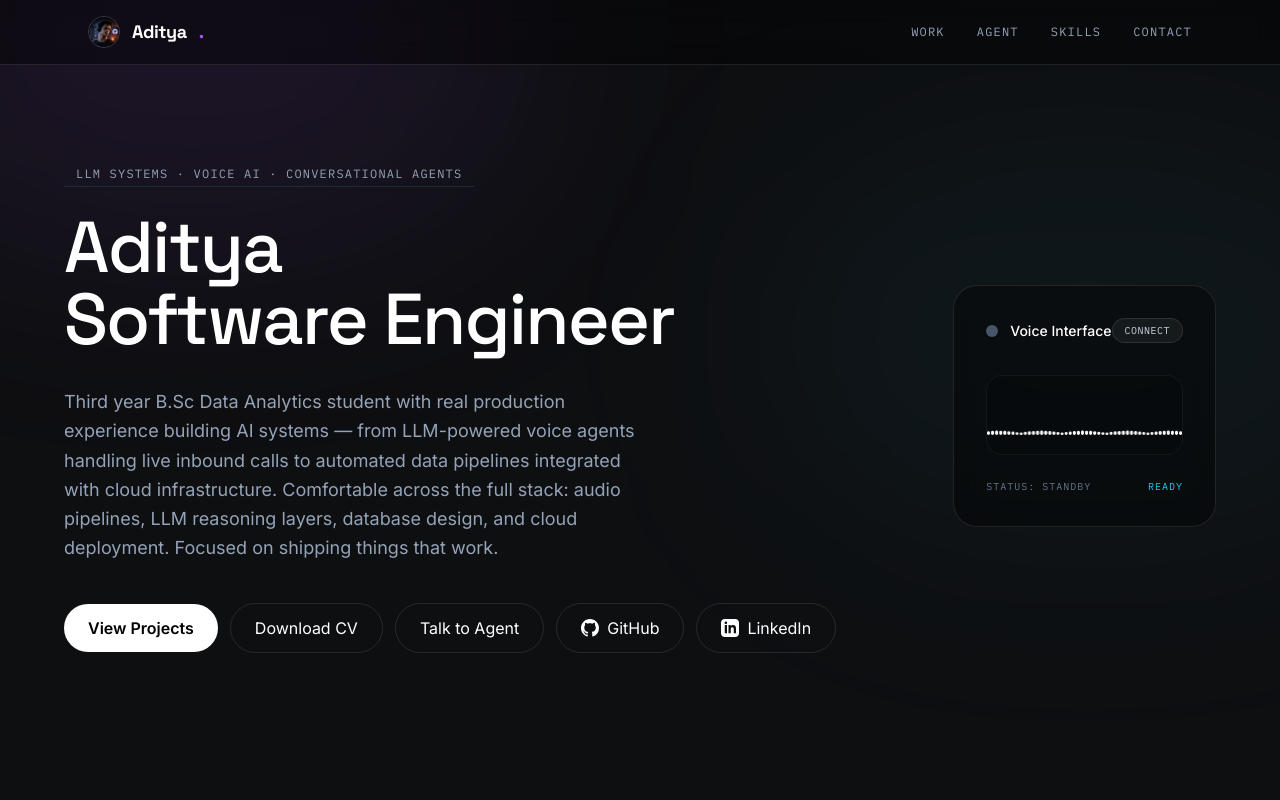
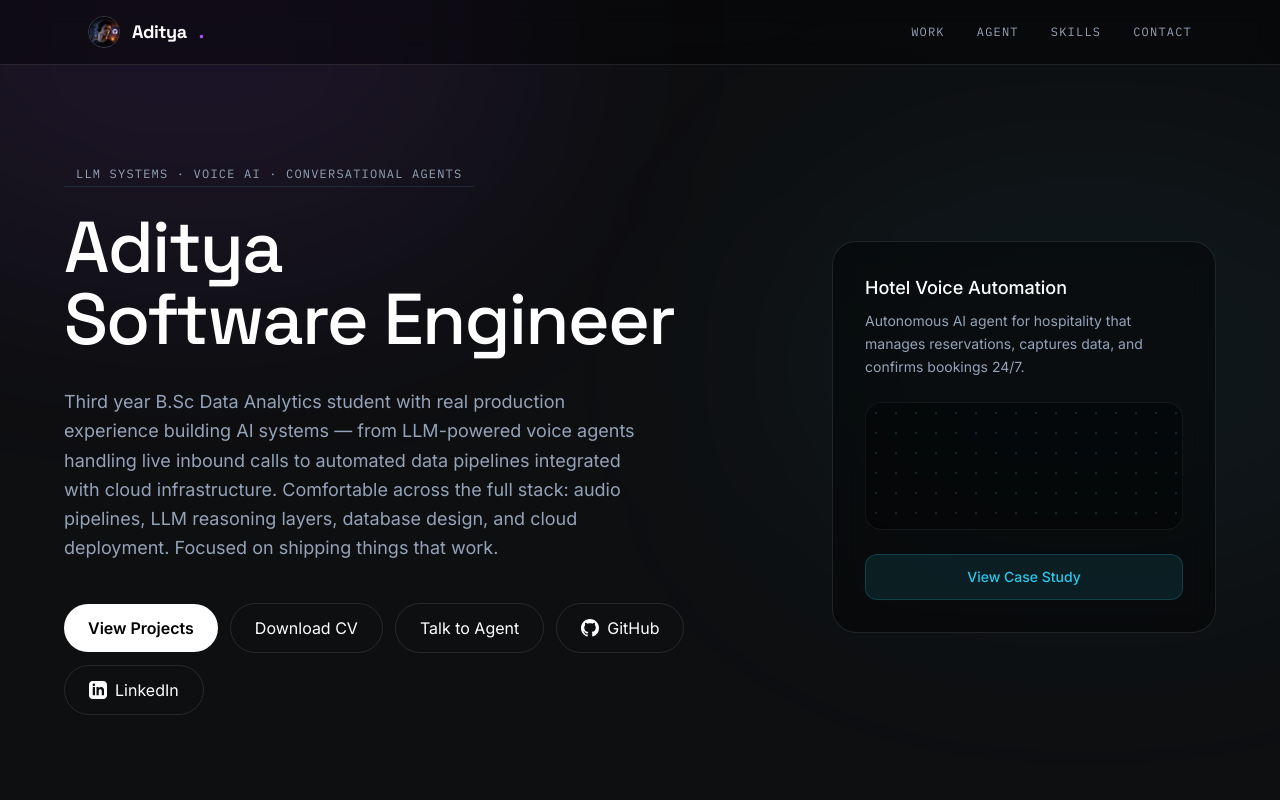
Before and after one commit to MAdityaRao/resume_web, a Next.js app: page / in a window 1280 px wide. Shown: the top 800 px of the page. Built offline with nearby package versions, Linux system fonts and the light colour scheme.

Commit message:
made menu botton proper

```diff
--- a/components/About.tsx
+++ b/components/About.tsx
@@ -1,6 +1,7 @@
 "use client";
 
 import Image from "next/image";
+import LiveDataAnimation from "./LiveDataAnimation";
 import { motion } from "framer-motion";
 import { experience, education, profile } from "@/lib/content";
 
@@ -24,7 +25,10 @@ export default function About() {
               className="object-cover object-top"
               priority
             />
-            <div className="absolute bottom-6 left-6 right-6 p-4 glass rounded-xl border border-white/10 text-white text-sm font-medium">
+            <div className="absolute inset-0 z-10 pointer-events-none">
+              <LiveDataAnimation />
+            </div>
+            <div className="absolute bottom-6 left-6 right-6 p-4 glass rounded-xl border border-white/10 text-white text-sm font-medium z-20">
               {profile.location}
             </div>
           </motion.div>
--- a/components/Hero.tsx
+++ b/components/Hero.tsx
@@ -3,6 +3,7 @@
 import { motion } from "framer-motion";
 import { profile } from "@/lib/content";
 import { useAgentSession } from "@/lib/useAgentSession";
+import LiveDataAnimation from "./LiveDataAnimation";
 import Waveform from "./Waveform";
 
 export default function Hero() {
@@ -75,30 +76,23 @@ export default function Hero() {
         </motion.div>
 
         <div className="w-full max-w-sm glass rounded-3xl p-8 border border-white/10 hover:border-white/20 transition-all flex flex-col items-center">
-          <div className="flex items-center justify-between mb-8 w-full">
-            <div className="flex items-center gap-3">
-              <div className={`relative flex items-center justify-center w-3 h-3`}>
-                <div className={`absolute w-full h-full rounded-full ${live ? 'bg-cyan' : 'bg-slate-600'}`} />
-                {live && <div className="absolute w-full h-full rounded-full bg-cyan animate-ping" />}
-              </div>
-              <p className="text-white font-medium text-sm">Voice Interface</p>
-            </div>
-            <button
-              onClick={live ? disconnect : connect}
-              className="text-[10px] bg-white/5 border border-white/10 px-3 py-1 rounded-full text-slate-300 hover:text-white hover:bg-white/10 transition-all uppercase font-mono tracking-wider"
-            >
-              {live ? "Stop" : "Connect"}
-            </button>
+          <div className="mb-6 w-full">
+            <h3 className="text-white font-medium text-lg mb-2">Hotel Voice Automation</h3>
+            <p className="text-slate-400 text-sm leading-relaxed">
+              Autonomous AI agent for hospitality that manages reservations, captures data, and confirms bookings 24/7.
+            </p>
           </div>
 
-          <div className="h-20 w-full flex items-center justify-center bg-black/20 rounded-2xl border border-white/5 mb-6">
-            <Waveform mode="live" getLevels={getLevels} active={live} height={40} />
+          <div className="relative h-32 w-full flex items-center justify-center bg-black/20 rounded-2xl border border-white/5 mb-6 overflow-hidden">
+             <LiveDataAnimation />
           </div>
 
-          <div className="flex justify-between items-center text-slate-500 text-[10px] font-mono uppercase tracking-widest w-full">
-            <span>{live ? "Status: Active" : "Status: Standby"}</span>
-            <span className="text-cyan">{live ? "Streaming Audio" : "Ready"}</span>
-          </div>
+          <a
+            href="/project/project_readme/hotel_agent"
+            className="w-full py-3 rounded-xl bg-cyan/10 border border-cyan/20 text-cyan text-center font-medium hover:bg-cyan/20 transition-all text-sm"
+          >
+            View Case Study
+          </a>
         </div>
       </div>
     </section>
--- /dev/null
+++ b/components/LiveDataAnimation.tsx
@@ -0,0 +1,32 @@
+"use client";
+import { motion } from "framer-motion";
+import { useEffect, useState } from "react";
+
+export default function LiveDataAnimation() {
+  const [mounted, setMounted] = useState(false);
+
+  useEffect(() => {
+    setMounted(true);
+  }, []);
+
+  if (!mounted) return <div className="relative w-full h-full bg-black/20" />;
+
+  return (
+    <div className="relative w-full h-full flex items-center justify-center bg-black/20 overflow-hidden">
+      {/* Animated Grid Dots */}
+      <div className="absolute inset-0 opacity-20"
+           style={{ backgroundImage: 'radial-gradient(#4A90B8 1px, transparent 1px)', backgroundSize: '20px 20px' }} />
+
+      {/* Flowing Particles */}
+      {[...Array(3)].map((_, i) => (
+        <motion.div
+          key={i}
+          className="absolute w-2 h-2 bg-cyan rounded-full"
+          initial={{ x: -100, y: Math.random() * 200 - 100 }}
+          animate={{ x: 300, opacity: [0, 1, 0] }}
+          transition={{ duration: 3, delay: i * 1, repeat: Infinity, ease: "linear" }}
+        />
+      ))}
+    </div>
+  );
+}
--- a/components/Nav.tsx
+++ b/components/Nav.tsx
@@ -11,8 +11,42 @@ const links = [
   { href: "#contact", label: "Contact" },
 ];
 
+const NAV_OFFSET = 64; // matches h-16 header height
+
+function scrollToId(href: string) {
+  const id = href.replace("#", "");
+  const element = document.getElementById(id);
+
+  if (!element) {
+    console.error("Could not find element with id:", id);
+    return;
+  }
+
+  const top =
+    element.getBoundingClientRect().top + window.scrollY - NAV_OFFSET;
+
+  window.scrollTo({ top, behavior: "smooth" });
+  window.history.pushState(null, "", href);
+}
+
 export default function Nav() {
   const [isOpen, setIsOpen] = useState(false);
+
+  const handleScroll = (
+    e: React.MouseEvent<HTMLAnchorElement>,
+    href: string
+  ) => {
+    e.preventDefault();
+
+    if (isOpen) {
+      // Close the mobile menu first, then scroll once the
+      // collapse animation/layout shift has settled.
+      setIsOpen(false);
+      setTimeout(() => scrollToId(href), 300);
+    } else {
+      scrollToId(href);
+    }
+  };
 
   return (
     <motion.header
@@ -21,15 +55,28 @@ export default function Nav() {
       className="fixed top-0 inset-x-0 z-50 glass border-b border-white/10"
     >
       <div className="mx-auto max-w-6xl px-6 h-16 flex items-center justify-between">
-        <a href="#top" className="flex items-center gap-3 font-display font-bold text-lg text-white tracking-tight">
-          <img src="/aditya.jpg" alt="Aditya" className="w-8 h-8 rounded-full object-cover object-top border border-white/20" />
+        <a
+          href="#top"
+          onClick={(e) => handleScroll(e, "#top")}
+          className="flex items-center gap-3 font-display font-bold text-lg text-white tracking-tight"
+        >
+          <img
+            src="/aditya.jpg"
+            alt="Aditya"
+            className="w-8 h-8 rounded-full object-cover object-top border border-white/20"
+          />
           Aditya<span className="text-purple">.</span>
         </a>
 
         {/* Desktop Nav */}
         <nav className="hidden md:flex items-center gap-8 font-mono text-xs uppercase tracking-widest text-slate-400">
           {links.map((l) => (
-            <a key={l.href} href={l.href} className="relative group hover:text-white transition-colors">
+            <a
+              key={l.href}
+              href={l.href}
+              onClick={(e) => handleScroll(e, l.href)}
+              className="relative group hover:text-white transition-colors"
+            >
               {l.label}
               <motion.span className="absolute -bottom-1 left-0 w-full h-0.5 bg-purple scale-x-0 group-hover:scale-x-100 transition-transform" />
             </a>
@@ -56,7 +103,14 @@ export default function Nav() {
           >
             <nav className="flex flex-col p-6 gap-4 font-mono text-sm uppercase text-slate-200 items-end">
               {links.map((l) => (
-                <a key={l.href} href={l.href} className="hover:text-white transition-colors" onClick={() => setIsOpen(false)}>{l.label}</a>
+                <a
+                  key={l.href}
+                  href={l.href}
+                  className="hover:text-white transition-colors"
+                  onClick={(e) => handleScroll(e, l.href)}
+                >
+                  {l.label}
+                </a>
               ))}
             </nav>
           </motion.div>
```
